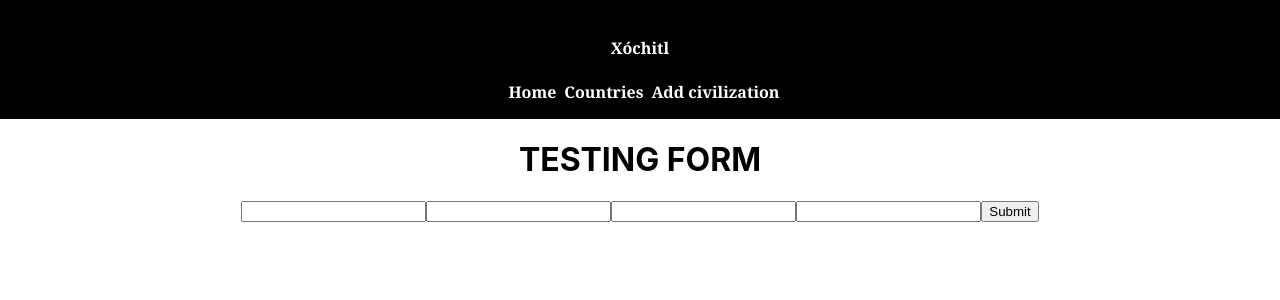
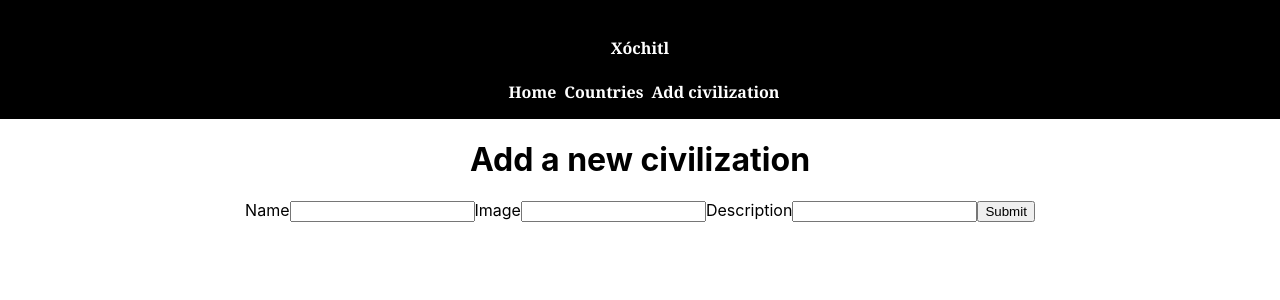
Before and after one commit to Tezcatlimichi/mesoamerican_civilizations, a React (Create React App) app in the folder civilizations-clientfrontend/: page /new in a window 1280 px wide. Shown: the top 300 px of the page. Built offline with nearby package versions, Linux system fonts and the light colour scheme; no server answers.

Commit message:
created form to add civilization

```diff
--- a/civilizations-clientfrontend/src/App.css
+++ b/civilizations-clientfrontend/src/App.css
@@ -16,12 +16,12 @@
   font-weight: bold;
   margin-left: 0.5em;
 }
-.country-grid {
+.card-grid {
   display: flex;
   flex-wrap: wrap;
   justify-content: space-around;
 }
-.country-card {
+.card-card {
   padding: 1em;
   width: 18em;
   height: 15em;
@@ -34,7 +34,7 @@
   font-family: 'Georgia';
   cursor: pointer;
 }
-.country-card img {
+.card-card img {
   width: 100%;
   height: 10em;
   object-fit: center;
--- a/civilizations-clientfrontend/src/App.js
+++ b/civilizations-clientfrontend/src/App.js
@@ -11,7 +11,12 @@ import CivilizationForm from './components/CivilizationForm'
 
 function App() {
   const [countries, setCountries] = useState([])
-  const [form, setForm] = useState({ name: '', image: '', description: '' })
+  const [formState, setForm] = useState({
+    name: '',
+    image: '',
+    description: ''
+  })
+  const [moveCivilization, setMoveCivilization] = useState([])
 
   useEffect(() => {
     const apiCall = async () => {
@@ -20,6 +25,28 @@ function App() {
     }
     apiCall()
   }, [])
+
+  const handleChange = (event) => {
+    setForm({ ...formState, [event.target.id]: event.target.value })
+  }
+
+  const handleSubmit = async (event) => {
+    event.preventDefault()
+    let newCivilization = await axios
+      .post('http://localhost:3001/civilizations/', formState)
+      .then((response) => {
+        return response
+      })
+      .catch((error) => {
+        console.log(error)
+      })
+    setMoveCivilization([...moveCivilization, newCivilization.data])
+    setForm({
+      name: '',
+      image: '',
+      description: ''
+    })
+  }
 
   return (
     <div className="App">
@@ -35,10 +62,25 @@ function App() {
           />
           <Route
             path="countries/:id"
-            element={<CountriesDetails countries={countries} />}
+            element={
+              <CountriesDetails
+                countries={countries}
+                handleSubmit={handleSubmit}
+                moveCivilization={moveCivilization}
+              />
+            }
           />
           <Route path="countries/:id/:id" element={<Civilizations />} />
-          <Route path="new" element={<CivilizationForm />} />
+          <Route
+            path="new"
+            element={
+              <CivilizationForm
+                formState={formState}
+                handleChange={handleChange}
+                handleSubmit={handleSubmit}
+              />
+            }
+          />
         </Routes>
       </main>
     </div>
--- a/civilizations-clientfrontend/src/components/CivilizationForm.jsx
+++ b/civilizations-clientfrontend/src/components/CivilizationForm.jsx
@@ -1,15 +1,21 @@
 
 
-const CivilizationForm = () =>{
+const CivilizationForm = (props) =>{
+
+
+
+
   return(
     <div>
-      <h1>TESTING FORM</h1>
-      <form >
-      <input type="text"  />
-      <input type="text" />
-      <input type="text-area"  />
-      <input type="text"  />
-      <button>Submit</button>
+      <h1>Add a new civilization</h1>
+      <form onSubmit={props.handleSubmit}>
+      <label htmlFor="name">Name</label>
+      <input id="name" value={props.formState.name} onChange={props.handleChange} />
+      <label htmlFor="image">Image</label>
+      <input id="image" value={props.formState.image} onChange={props.handleChange}/>
+      <label htmlFor="description">Description</label>
+      <input id="description"  value={props.formState.description} onChange={props.handleChange} />
+      <button type="submit">Submit</button>
     </form>
     </div>
   )
--- a/civilizations-clientfrontend/src/components/Countries.jsx
+++ b/civilizations-clientfrontend/src/components/Countries.jsx
@@ -7,17 +7,16 @@ const Countries = (props) => {
   let navigate = useNavigate()
 
   const showCountry = (country) => {
-    console.log(country)
     navigate(`${country._id}`)
 
 
   }
 
   return (
-    <div className="country-grid">
+    <div className="card-grid">
       {
       props.countries.map((country) => (
-        <div className="country-card" onClick={() => showCountry(country)} key={country.id}>
+        <div className="card-card" onClick={() => showCountry(country)} key={country.id}>
           <img style={{ display: 'block' }} src={country.image} alt={country.name} />
           <h3>{country.name}</h3>
         </div>
--- a/civilizations-clientfrontend/src/components/CountriesDetails.jsx
+++ b/civilizations-clientfrontend/src/components/CountriesDetails.jsx
@@ -26,14 +26,16 @@ const CountriesDetails =(props)=>{
       setCivilizations(response.data)
     }
     getCivilization()
+    const updateCivilizations = ()=>{
+    setCivilizations(props.moveCivilization)
+    }
+    updateCivilizations()
   }
   if (selectedCountry && civilizations){
       let matchingCivilization = []
       civilizations.map((civilization)=>{
         civilization.countries.map((country)=>{
-          console.log(country === id)
           if(country === id){
-            console.log(civilization)
             matchingCivilization.push(civilization)
           }
         })
```
Also changed, not shown: civilizations-clientfrontend/src/components/CivilizationDetails.jsx (deleted), 1 other file (tests, documents, lock files or other folders).
